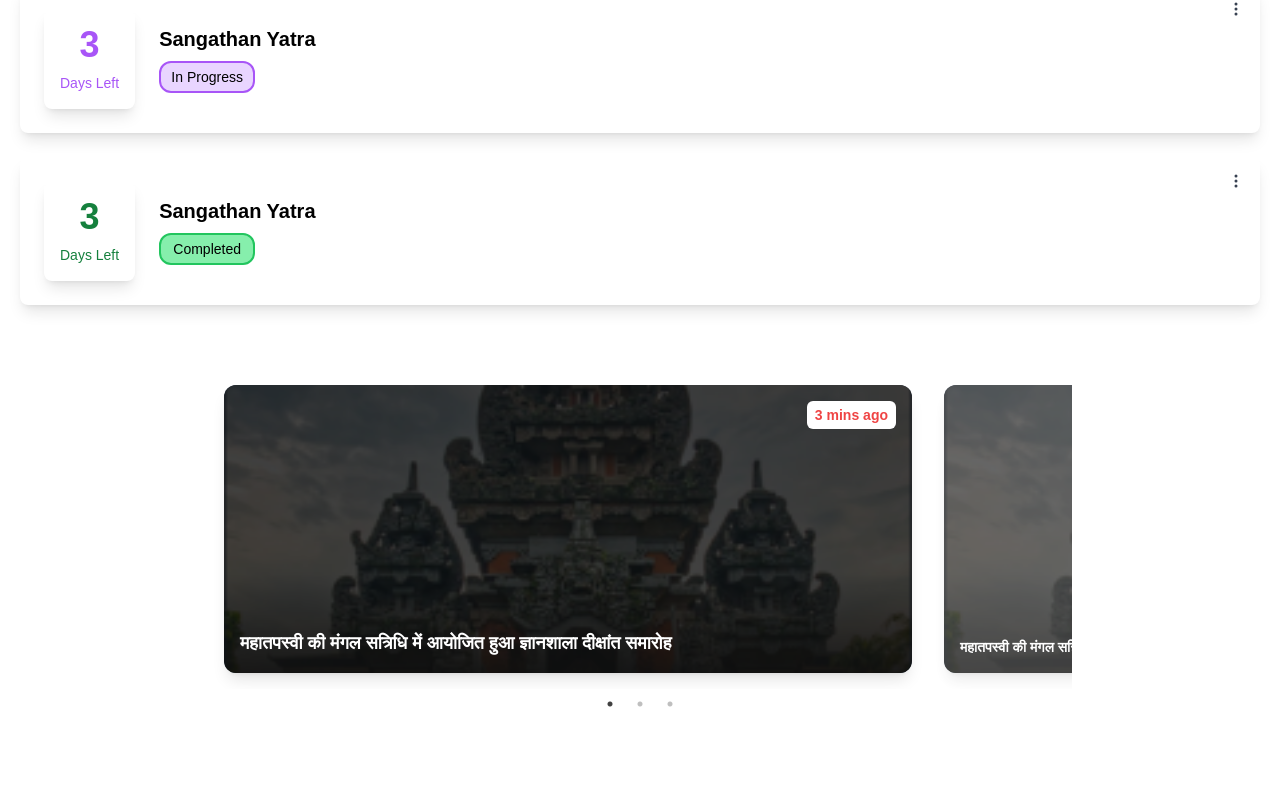
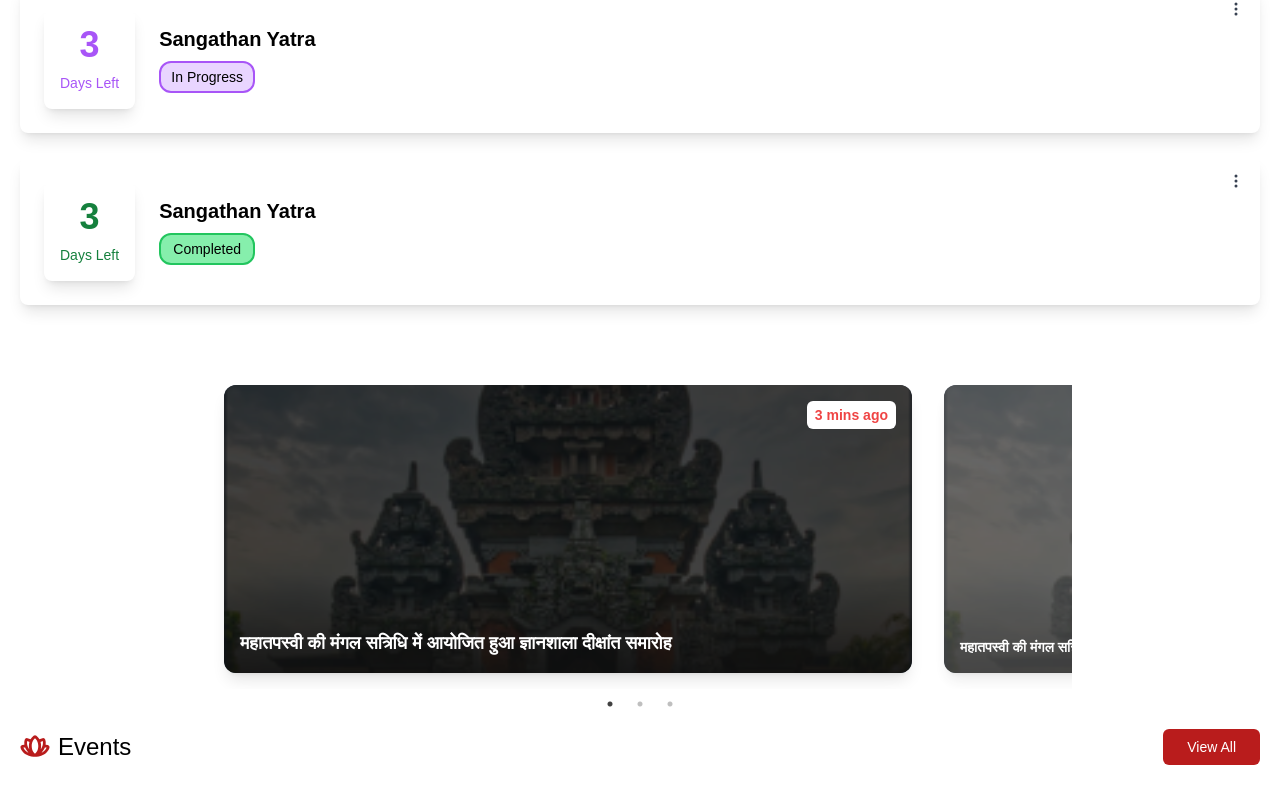
Before and after one commit to SrijaAdhya12/assignment, a React (Vite) app in the folder client/: page / in a window 1280 px wide. Shown: the part 663-1466 px from the top of the page. Before the commit the page ends 1377 px from the top, so only its background shows below. Built offline with nearby package versions, Linux system fonts and the light colour scheme.

Commit message:
feat: added Event header

```diff
--- a/client/src/pages/Home.jsx
+++ b/client/src/pages/Home.jsx
@@ -1,10 +1,11 @@
-import { Hero, Task, News } from "../section"
+import { Hero, Task, News, Events } from "../section"
 const Home = () => {
   return (
     <>
     <Hero />
       <Task />
       <News />
+      <Events />
     </>
   )
 }
--- /dev/null
+++ b/client/src/section/Events.jsx
@@ -0,0 +1,17 @@
+import { PiFlowerLotusBold } from "react-icons/pi"
+import { ViewAllButton } from '../components'
+const Events = () => {
+  return (
+      <section className="container mx-auto px-5 py-10">
+          <div className="flex justify-between items-center">
+              <div className="flex items-center gap-2">
+                  <PiFlowerLotusBold size={30} className="text-red-700" />
+                  <h2 className="text-2xl font-medium">Events</h2>
+              </div>
+              <ViewAllButton />
+          </div>
+    </section>
+  )
+}
+
+export default Events
--- a/client/src/section/News.jsx
+++ b/client/src/section/News.jsx
@@ -1,5 +1,6 @@
 import React, { useState } from "react";
 import Slider from "react-slick";
+import { FaArrowRight } from "react-icons/fa"
 import "slick-carousel/slick/slick.css";
 import "slick-carousel/slick/slick-theme.css";
 import { carausalimage } from "../assets";
@@ -73,15 +74,16 @@ const Carousel = () => {
                 ))}
                 <div className="p-4">
                     <div
-                        className="flex items-center justify-center bg-gray-900 text-white rounded-xl h-72 shadow-lg"
+                        className="flex flex-col gap-4 items-center justify-center bg-gray-900 text-white rounded-xl h-72 shadow-lg opacity-90"
                         style={{
                             backgroundImage: `url(${carausalimage})`,
                             backgroundSize: 'cover',
                             backgroundPosition: 'center'
                         }}
                     >
-                        <button className="bg-red-500 px-6 py-2 text-white rounded-full">
-                            View All
+                        <h1 className="text-2xl font-bold ">View All</h1>
+                        <button className="bg-red-700 px-6 py-4 text-white rounded-xl flex items-center gap-2">
+                            <FaArrowRight />
                         </button>
                     </div>
                 </div>
--- a/client/src/section/index.js
+++ b/client/src/section/index.js
@@ -1,3 +1,4 @@
 export { default as Hero } from './Hero'
 export { default as Task } from './Task'
 export { default as News } from './News'
+export { default as Events } from './Events'
```
Also changed, not shown: client/src/components/EventCarousal.jsx (added).
